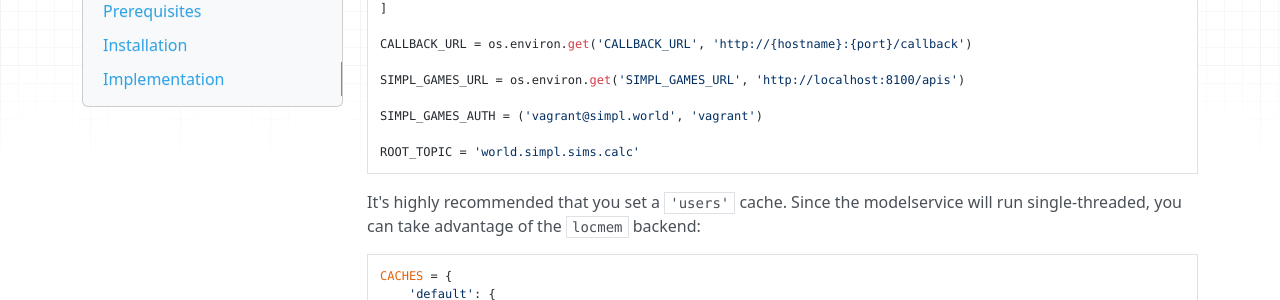
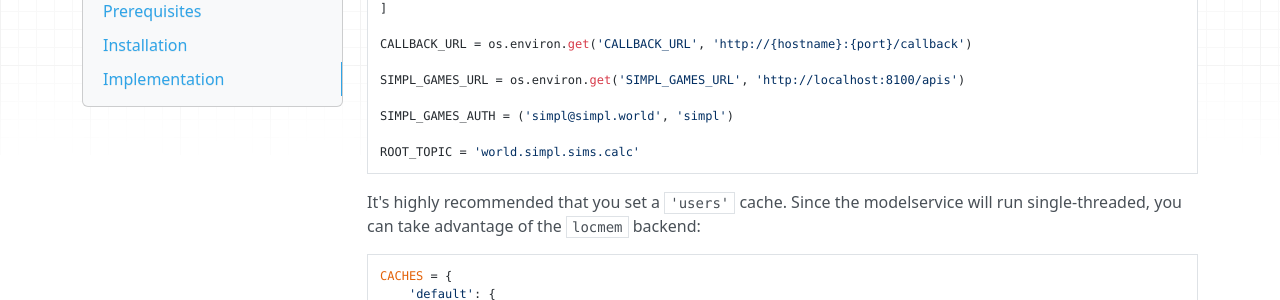
Before and after one commit to janeeisenstein/simpl-docs, an MkDocs documentation site: the page built from docs/tutorial/modelservice.md, in a window 1280 px wide and 900 px high, scrolled down 1615 px. Shown: the part 151-451 px from the top of the window. Built offline with MkDocs 1.6.1, drawn with Linux system fonts in a browser that asks for light colours; nearby versions of some CDN libraries; old or Windows-style settings are respelled for this version of MkDocs.

Commit message:
Refactor to use simpl@simpl.world user.

````diff
--- a/docs/tutorial/modelservice.md
+++ b/docs/tutorial/modelservice.md
@@ -90,7 +90,7 @@ CALLBACK_URL = os.environ.get('CALLBACK_URL', 'http://{hostname}:{port}/callback
 
 SIMPL_GAMES_URL = os.environ.get('SIMPL_GAMES_URL', 'http://localhost:8100/apis')
 
-SIMPL_GAMES_AUTH = ('vagrant@simpl.world', 'vagrant')
+SIMPL_GAMES_AUTH = ('simpl@simpl.world', 'simpl')
 
 ROOT_TOPIC = 'world.simpl.sims.calc'
 ```
````
